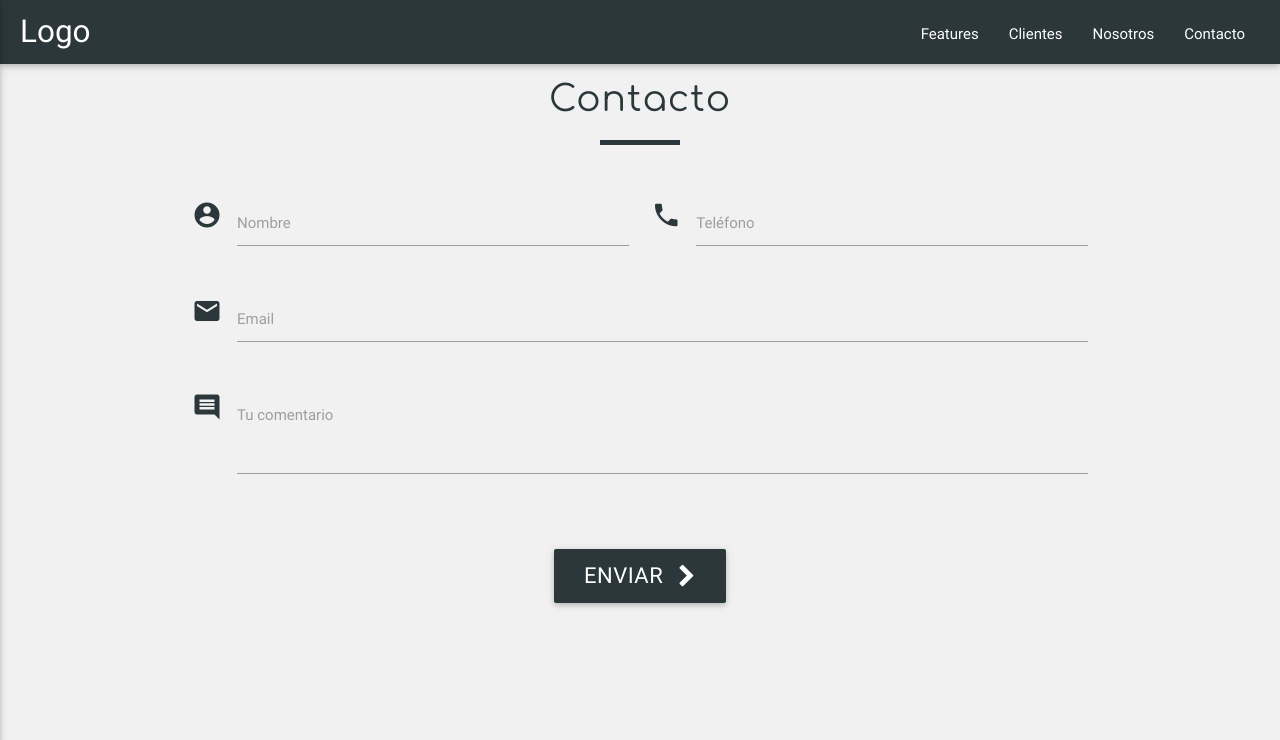
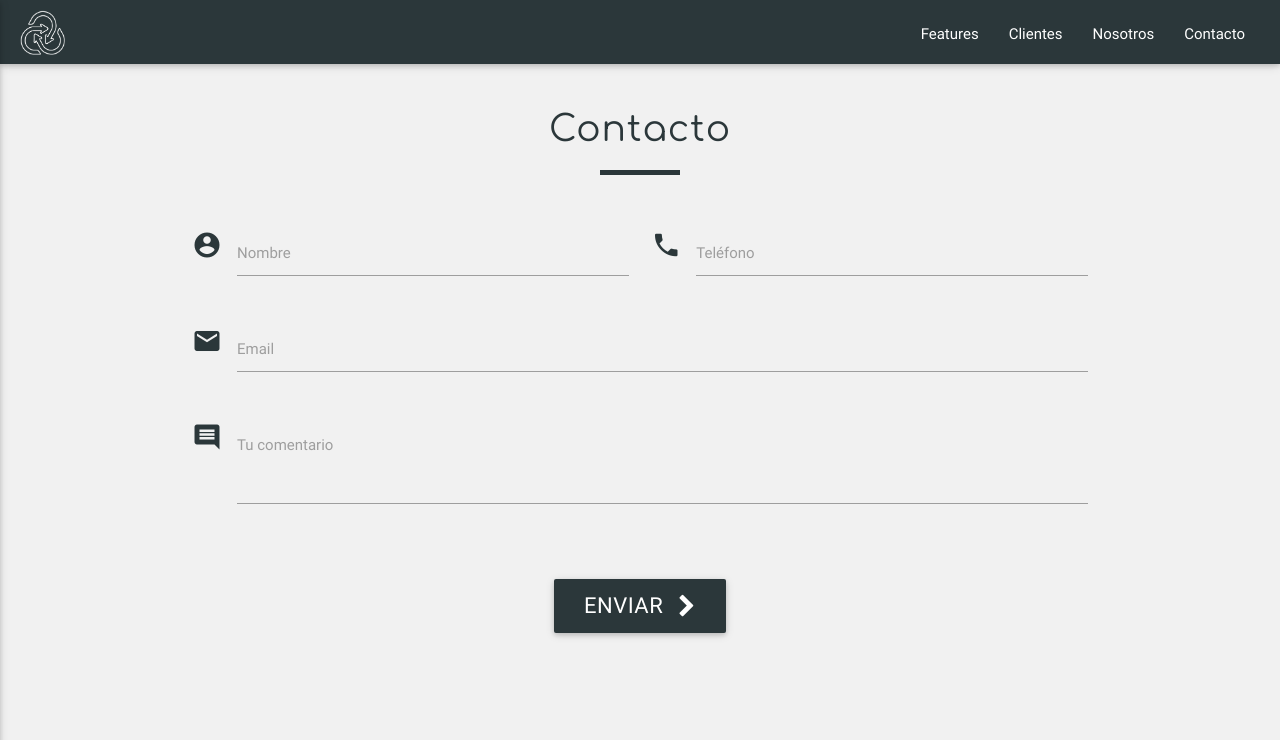
Before and after one commit to PabloValor/visualizacion-e-interfaces, a website: page contacto.html in a window 1280 px wide. Shown: the top 740 px of the page. Drawn offline with Linux system fonts and the light colour scheme.

Commit message:
Logo en Pantalla Contactos

```diff
--- a/contacto.html
+++ b/contacto.html
@@ -10,7 +10,8 @@
         <link href='https://fonts.googleapis.com/css?family=Comfortaa:400,700' rel='stylesheet' type='text/css'>
         <link rel="stylesheet" href="https://cdnjs.cloudflare.com/ajax/libs/font-awesome/4.6.3/css/font-awesome.min.css">
 		<link rel="stylesheet" href="assets/css/dist/main.css">
-    </head>
+		<link rel="stylesheet" href="assets/css/dist/seccion.css">
+	</head>
     <body>
         <!--[if lt IE 8]>
             <p>No tenes vergüenza, retirate de internet por favor.</p>
@@ -19,7 +20,7 @@
         <div class="navbar-fixed">
             <nav>
                 <div class="nav-wrapper">
-                    <a href="index.html" class="brand-logo">Logo</a>
+                    <a href="index.html" class="brand-logo"><img class="logo-we" src="assets\img\LogoX00.png"></a>
                     <a href="#" data-activates="mobile-demo" class="button-collapse"><i class="material-icons">menu</i></a>
                     <ul class="right hide-on-med-and-down">
                         <li><a href="sass.html">Features</a></li>
@@ -36,10 +37,11 @@
                 </div>
             </nav>
         </div>
+
         <section class="section-1">
             <div class="container">
                 <div class="title">
-                    <h2 class="wow fadeInUp" data-wow-delay="1s">Contacto</h2>
+						<h2 class="wow fadeInUp spacetop" data-wow-delay="1s">Contacto</h2>
                 </div>
                 <div class="body">
                     <div class="row">
```
Also changed, not shown: assets/css/dist/seccion.css.
